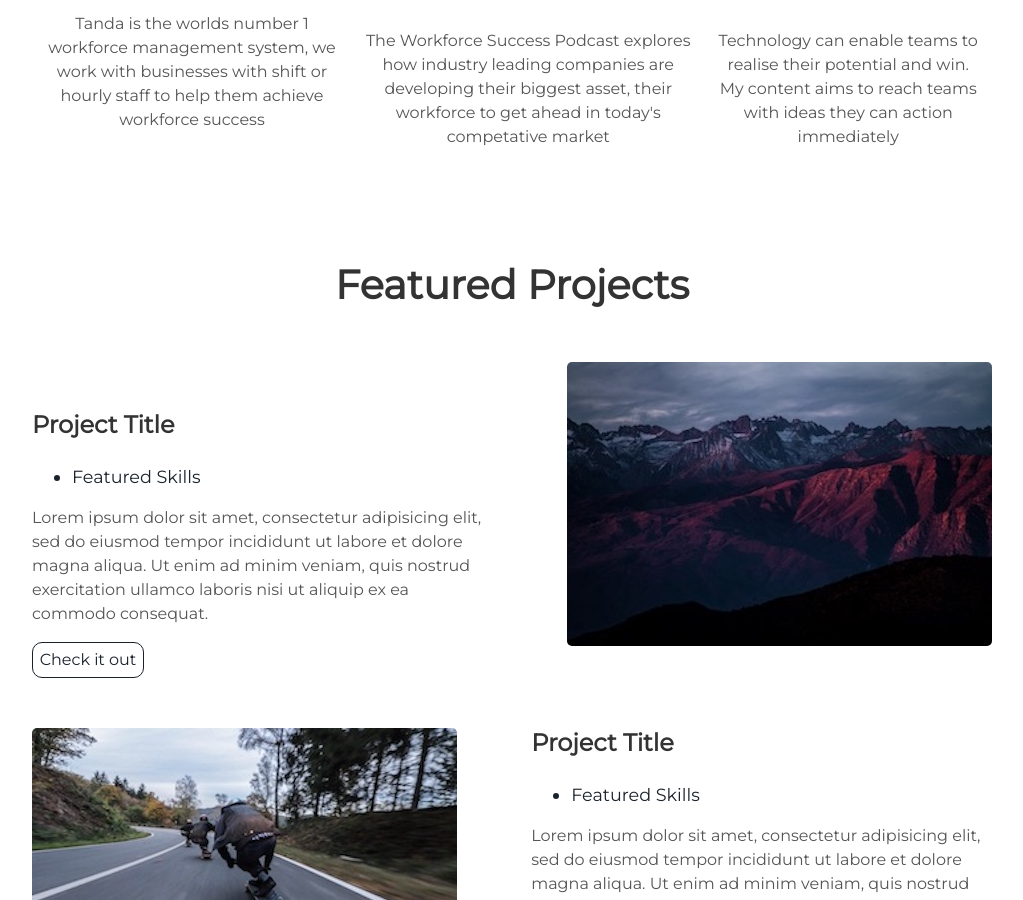
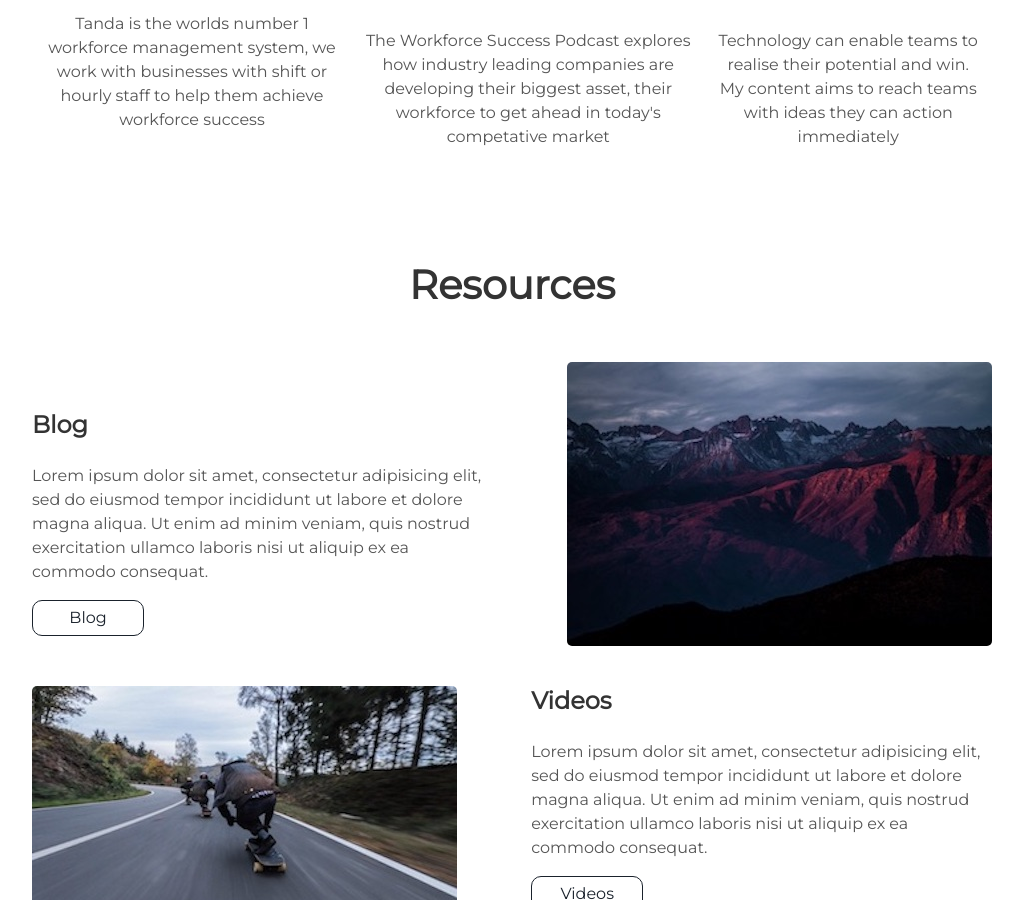
Before and after one commit to brycedavies92/brycedavies92.github.io, a Jekyll site: the page built from index.html, in a window 1280 px wide and 900 px high, scrolled down 1426 px. Shown: the whole window, without its empty margins (128-1151 px from the left). Built offline with Jekyll 4.4.1, drawn with Linux system fonts in a browser that asks for light colours.

Commit message:
Update projects.html

```diff
--- a/_includes/projects.html
+++ b/_includes/projects.html
@@ -1,17 +1,19 @@
 <div class="user-details">
-  <h1> Featured Projects </h1>
+  <h1> Resources </h1>
 </div>
 <div class="user-projects">
   <div class="images-right">
     <img alt="mountains" src="{{ "/assets/img/mountains.jpg" | prepend: site.baseurl }}" />
   </div>
   <div class="contents">
-    <h3> Project Title </h3>
+    <h3> Blog </h3>
+    <!--
     <ul>
       <li> Featured Skills</li>
     </ul>
+    -->
     <p>Lorem ipsum dolor sit amet, consectetur adipisicing elit, sed do eiusmod tempor incididunt ut labore et dolore magna aliqua. Ut enim ad minim veniam, quis nostrud exercitation ullamco laboris nisi ut aliquip ex ea commodo consequat.</p>
-    <a class="project-link" href="#">Check it out</a>
+    <a class="project-link" href="#">Blog</a>
   </div>
 </div>
 <div class="user-projects">
@@ -19,11 +21,13 @@
     <img alt="mountains" src="{{ "/assets/img/skate.jpg" | prepend: site.baseurl }}" />
   </div>
   <div class="contents-right">
-    <h3> Project Title </h3>
+    <h3> Videos </h3>
+    <!--
     <ul>
       <li> Featured Skills</li>
     </ul>
+    -->
     <p>Lorem ipsum dolor sit amet, consectetur adipisicing elit, sed do eiusmod tempor incididunt ut labore et dolore magna aliqua. Ut enim ad minim veniam, quis nostrud exercitation ullamco laboris nisi ut aliquip ex ea commodo consequat.</p>
-    <a class="project-link" href="#">Check it out</a>
+    <a class="project-link" href="#">Videos</a>
   </div>
 </div>
```
